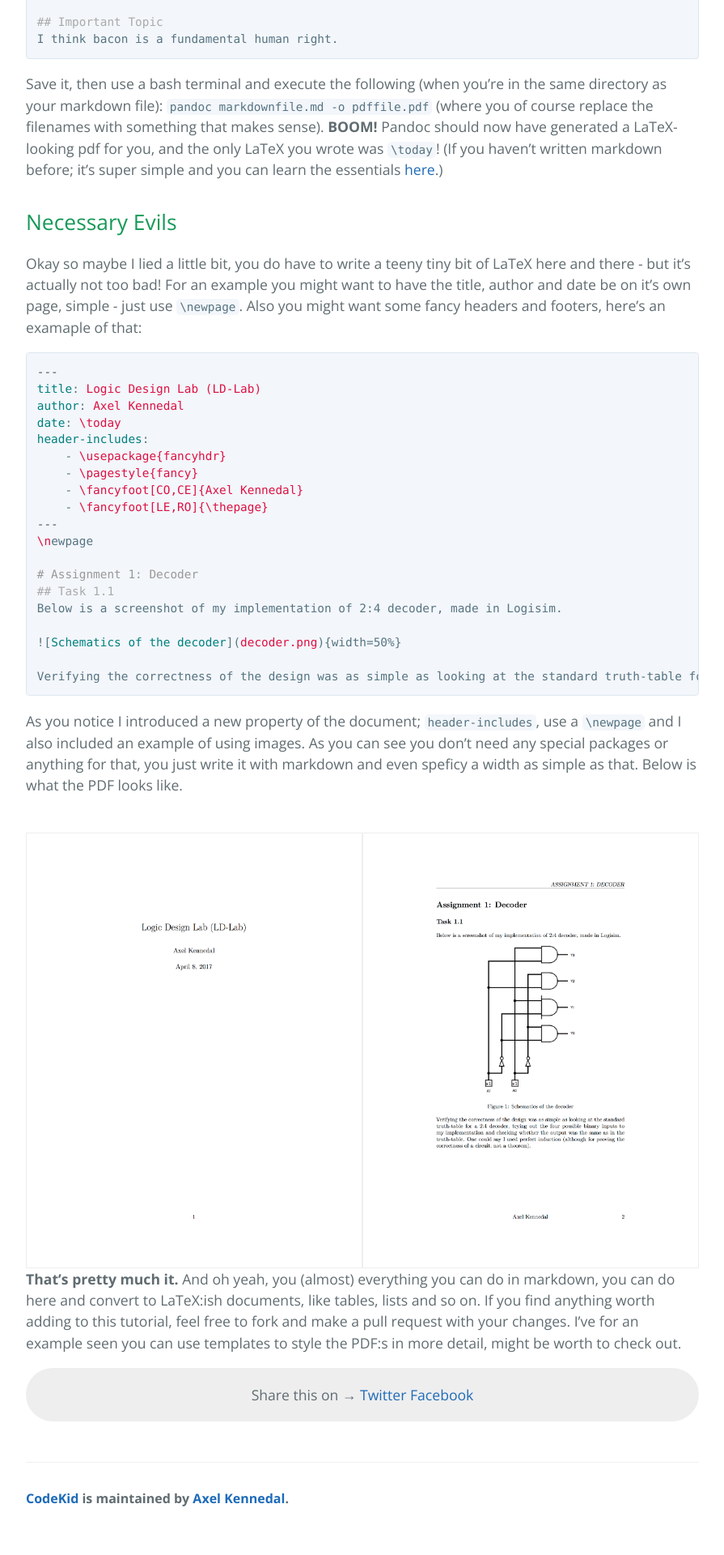
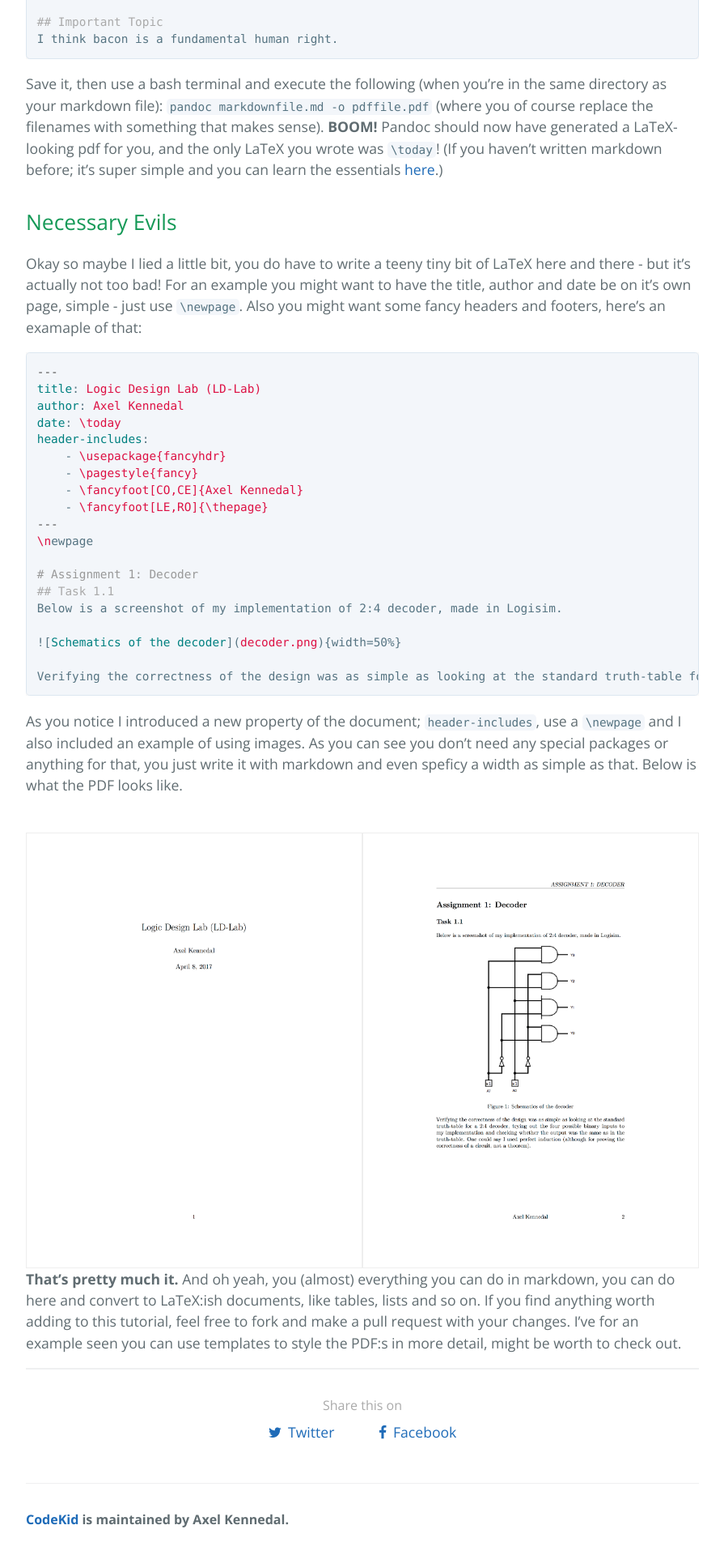
Before and after one commit to axelkennedal/axelkennedal.github.io, a Jekyll site: the page built from _posts/2017-04-08-Pandoc.md, in a window 1280 px wide. Shown: the part 1090-3010 px from the top of the page at 81% size, without its empty margins (192-1087 px from the left). Built offline with Jekyll 4.4.1, drawn with Linux system fonts in a browser that asks for light colours; comment, search, counter and statistics services are not loaded; before the commit the page ends 2984 px from its top, so only the background shows below that.

Commit message:
improved design of share-page and wrote a longer about-page

```diff
--- a/_includes/disqus.html
+++ b/_includes/disqus.html
@@ -1,5 +1,5 @@
 <style>
-    #disqus_thread {margin-top: 50px; margin-bottom: 10px;}
+    #disqus_thread {margin-top: 10px; margin-bottom: 10px;}
 </style>
 <div id="disqus_thread"></div>
     <script>
--- a/_includes/page-footer.html
+++ b/_includes/page-footer.html
@@ -1,3 +1,3 @@
 <footer class="site-footer">
-  <span class="site-footer-owner"><a href="{{ site.url }}">{{ site.title }}</a> is maintained by <a href="{{ site.author.url }}">{{ site.author.name }}</a>.</span>
+  <span class="site-footer-owner"><a href="{{ site.url }}">{{ site.title }}</a> is maintained by {{ site.author.name }}.</span>
 </footer>
--- a/_includes/share-page.html
+++ b/_includes/share-page.html
@@ -1,14 +1,19 @@
 <style>
     .share-page {
-        background-color: #EEE;
+        background-color: #FFF;
         padding: 20px;
         border-radius: 40px;
+        line-height: 1.0;
     }
 </style>
+<hr>
 <div class="share-page">
     <center>
-        Share this on &rarr;
-        <a href="https://twitter.com/intent/tweet?text={{ page.title }}&url={{ site.url }}{{ page.url }}&via={{ site.twitter_username }}&related={{ site.twitter_username }}" rel="nofollow" target="_blank" title="Share on Twitter">Twitter</a>
-        <a href="https://facebook.com/sharer.php?u={{ site.url }}{{ page.url }}" rel="nofollow" target="_blank" title="Share on Facebook">Facebook</a>
+        <p style="color: #AAA; font-size: 12pt; margin: 0px; padding: 0px;">
+            Share this on
+        </p>
+        <br>
+        <a href="https://twitter.com/intent/tweet?text={{ page.title }}&url={{ site.url }}{{ page.url }}&via={{ site.twitter_username }}&related={{ site.twitter_username }}" rel="nofollow" target="_blank" title="Share on Twitter" style="margin-right: 50px;"><i class="fa fa-twitter"></i>Twitter</a>
+        <a href="https://facebook.com/sharer.php?u={{ site.url }}{{ page.url }}" rel="nofollow" target="_blank" title="Share on Facebook"><i class="fa fa-facebook"></i>Facebook</a>
     </center>
 </div>
```
Also changed, not shown: about.md (+8 -0 lines).
